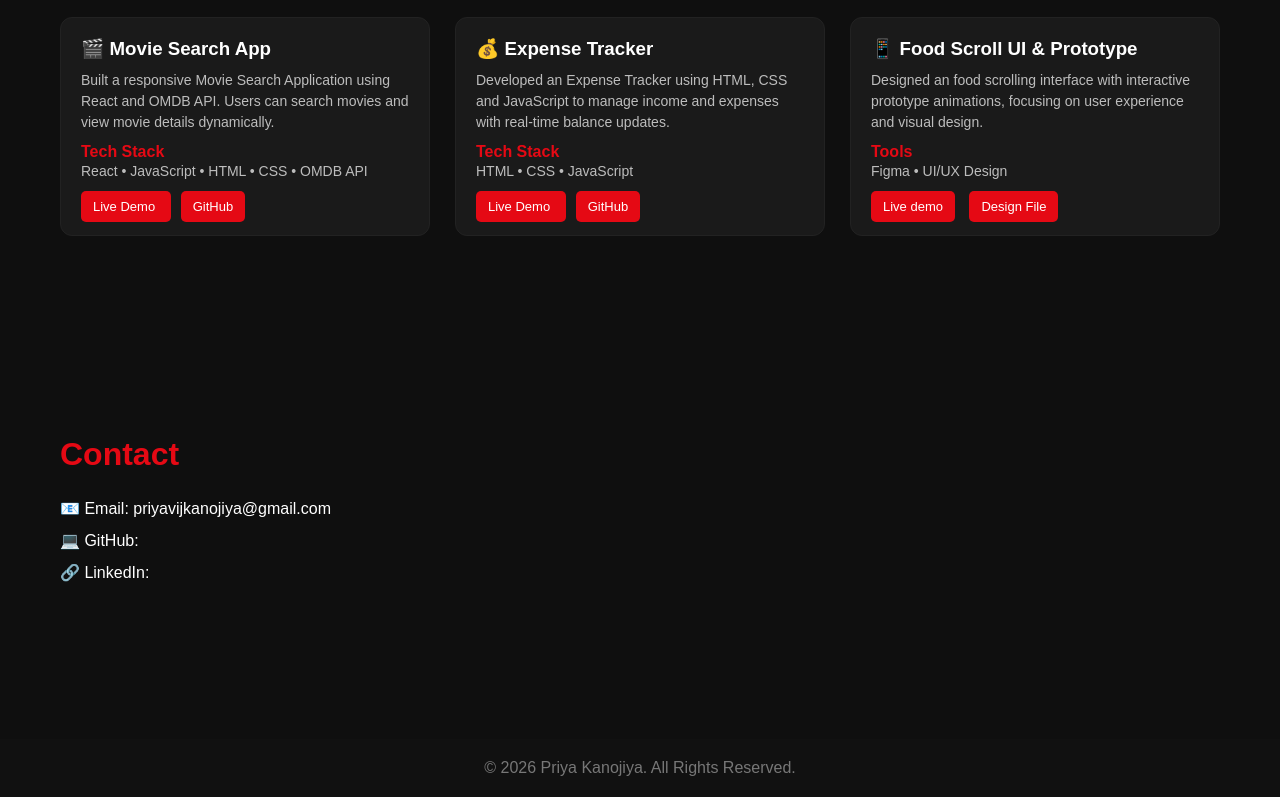
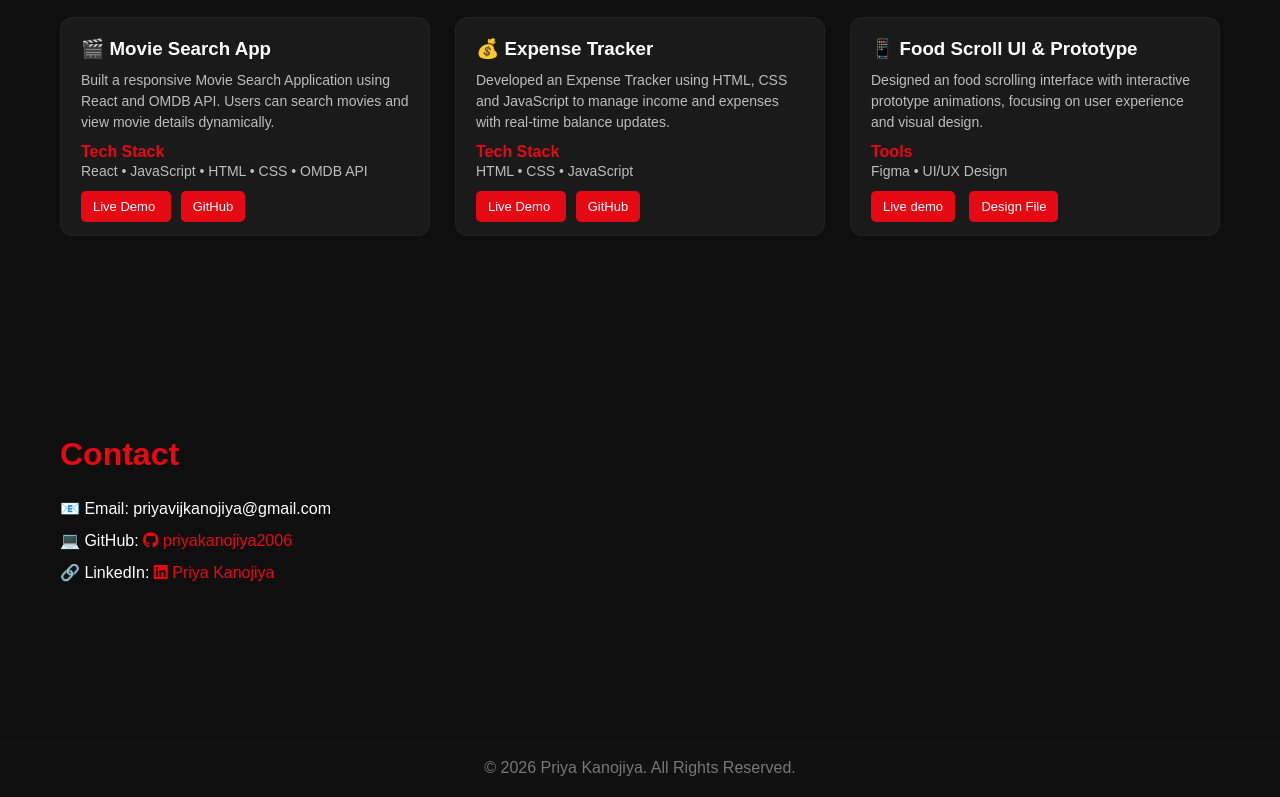
Before and after one commit to priyakanojiya2006/Portfolio, a plain HTML site: page index.html in a window 1280 px wide. Shown: the part 1530-2327 px from the top of the page. Drawn offline with Linux system fonts and the light colour scheme.

Commit message:
Update index.html

```diff
--- a/index.html
+++ b/index.html
@@ -5,6 +5,7 @@
     <meta name="viewport" content="width=device-width, initial-scale=1.0">
     <title>Priya Kanojiya | Portfolio</title>
     <link rel="stylesheet" href="portfolio.css"></link>
+    <link rel="stylesheet" href="https://cdnjs.cloudflare.com/ajax/libs/font-awesome/6.5.2/css/all.min.css">
 </head>
 <body>
 
@@ -158,15 +159,18 @@
     <div class="contact-info">
 
         <p>📧 Email: priyavijkanojiya@gmail.com</p>
-
 <p>
     💻 GitHub:
-            <a href="https://github.com/priyakanojiya2006" target="_blank"></a>
+    <a href="https://github.com/priyakanojiya2006" target="_blank">
+        <i class="fab fa-github"></i> priyakanojiya2006
+    </a>
 </p>
 
        <p>
     🔗 LinkedIn:
-            <a href="https://www.linkedin.com/in/priya-kanojiya-aspirant/" target="_blank"></a>
+    <a href="https://www.linkedin.com/in/priya-kanojiya-aspirant/" target="_blank">
+        <i class="fab fa-linkedin"></i> Priya Kanojiya
+    </a>
 </p>
 
     </div>
```
Lines whose indentation alone changed are shown as unchanged.
